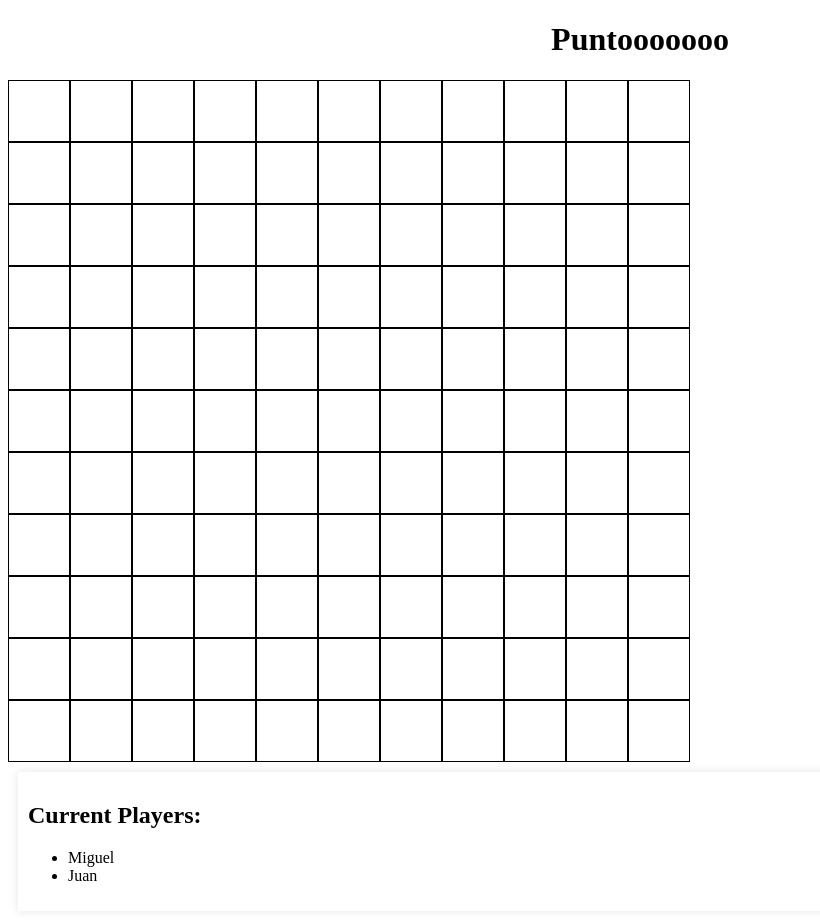
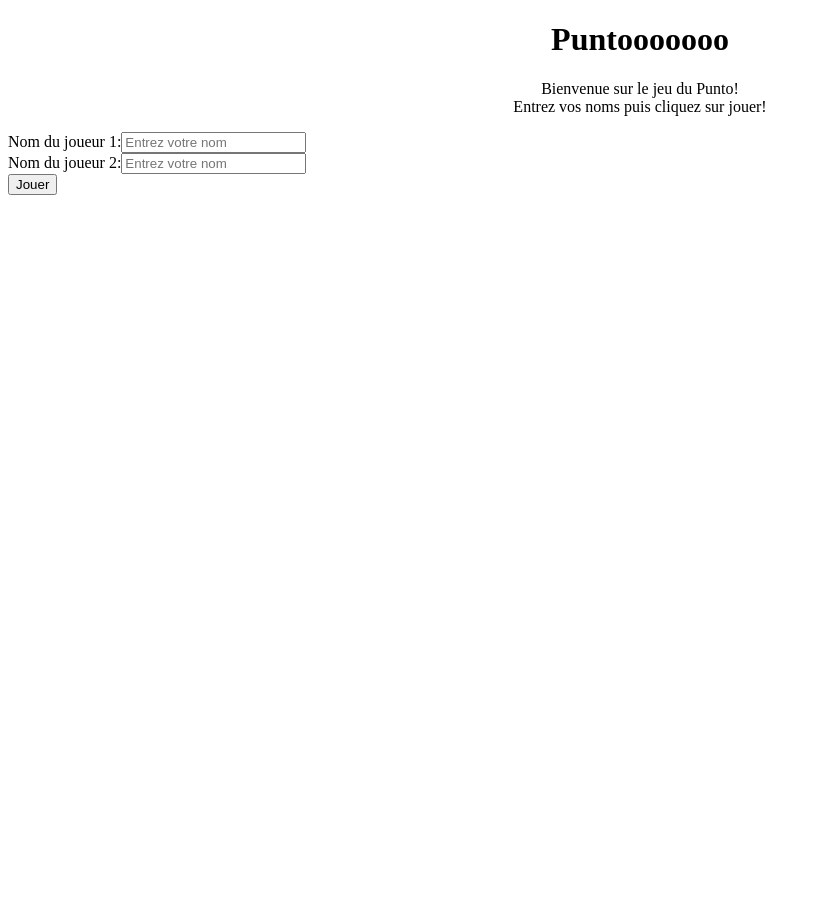
Before and after one commit to W1llrg/punto, a Nuxt app: page / in a window 1280 px wide. Shown: the whole page, without its empty margins (0-820 px from the left). After the commit the page ends 800 px from the top, so only its background shows below. Built offline with nearby package versions, Linux system fonts and the light colour scheme; no server answers.

Commit message:
📦 NEW: page to select names

```diff
--- /dev/null
+++ b/pages/game/index.vue
@@ -0,0 +1,61 @@
+<template>
+    <h1 class="main-title" style="text-align: center;">Puntooooooo</h1>
+    <div clash="grid">
+        <Grid :grid="grid" :deck="deck" :players="players"/>
+    </div>
+    <div class="player-list">
+        <PlayerList :players="players"/>
+    </div>
+</template>
+
+<style scoped>
+    .grid {
+        display: flex;
+        flex-wrap: wrap;
+        align-content: center;
+    }
+</style>
+
+<script>
+import { Deck } from '@/composables/useDeckBuilder';
+import { Player } from '@/composables/usePlayer';
+
+export default {
+    data() {
+        return {
+            grid: Array.from({ length: 11 }, () => Array.from({ length: 11 }, () => null)),
+        }
+    },
+    setup() {
+        const route = useRoute();
+        const p1 = route.query.p1 ? route.query.p1 : 'Player 1';
+        const p2 = route.query.p2 ? route.query.p2 : 'Player 2';
+
+        //create main deck
+        const deck = new Deck(['red', 'blue', 'green', 'yellow'], true);
+        console.log(`there are ${deck.getDeckSize()} cards in the deck`);
+
+        const players = [
+            new Player(p1),
+            new Player(p2),
+        ];
+
+        // assign decks to players
+        let subDecks = [];
+        subDecks = deck.split2();
+
+        players.forEach(player => {
+            player.setDeck(subDecks.pop());
+            player.getDeck().shuffle();
+        });
+
+        console.log(players[0].toString());
+        console.log(players[1].toString());
+
+        console.log(`${players[0].getName()} has the following cards:\n\n${players[0].getDeck().toString()}`);
+        console.log(`${players[1].getName()} has the following cards:\n\n${players[1].getDeck().toString()}`);
+
+        return { deck, players };
+    },
+}
+</script>
--- a/pages/index.vue
+++ b/pages/index.vue
@@ -1,59 +1,48 @@
 <template>
     <h1 class="main-title" style="text-align: center;">Puntooooooo</h1>
-    <div clash="grid">
-        <Grid :grid="grid" :deck="deck" :players="players"/>
+    <div class="desc">
+        <p>
+            Bienvenue sur le jeu du Punto!<br>
+            Entrez vos noms puis cliquez sur jouer!
+        </p>
     </div>
-    <div class="player-list">
-        <PlayerList :players="players"/>
+
+    <div class="input-field">
+        <label for="playerName1">Nom du joueur 1:</label>
+        <input type="text" id="playerName1" placeholder="Entrez votre nom">
     </div>
+
+    <div class="input-field">
+        <label for="playerName2">Nom du joueur 2:</label>
+        <input type="text" id="playerName2" placeholder="Entrez votre nom">
+    </div>
+
+    <button @click="startGame">Jouer</button>
 </template>
 
 <style scoped>
-    .grid {
-        display: flex;
-        flex-wrap: wrap;
-        align-content: center;
+    .desc {
+        text-align: center;
     }
 </style>
 
 <script>
-import { Deck } from '@/composables/useDeckBuilder';
-import { Player } from '@/composables/usePlayer';
+    export default {
+        methods: {
+            startGame() {
+                const p1 = document.getElementById('playerName1').value;
+                const p2 = document.getElementById('playerName2').value;
+                console.log(this.p1);
+                console.log(this.p2);
 
-export default {
-    setup() {
-
-        //create main deck
-        const deck = new Deck(['red', 'blue', 'green', 'yellow'], true);
-        console.log(`there are ${deck.getDeckSize()} cards in the deck`);
-
-        //create players
-        const players = [
-            new Player('Miguel'),
-            new Player('Juan'),
-        ];
-
-        // assign decks to players
-        let subDecks = [];
-        subDecks = deck.split2();
-
-        players.forEach(player => {
-            player.setDeck(subDecks.pop());
-            player.getDeck().shuffle();
-        });
-
-        console.log(players[0].toString());
-        console.log(players[1].toString());
-
-        console.log(`${players[0].getName()} has the following cards:\n\n${players[0].getDeck().toString()}`);
-        console.log(`${players[1].getName()} has the following cards:\n\n${players[1].getDeck().toString()}`);
-
-        return { deck, players };
-    },
-    data() {
-        return {
-            grid: Array.from({ length: 11 }, () => Array.from({ length: 11 }, () => null)),
+                this.$router.push({
+                    name: 'game',
+                    query: {
+                        p1: p1,
+                        p2: p2,
+                    }
+                });
+            }
         }
     }
-}
 </script>
```
